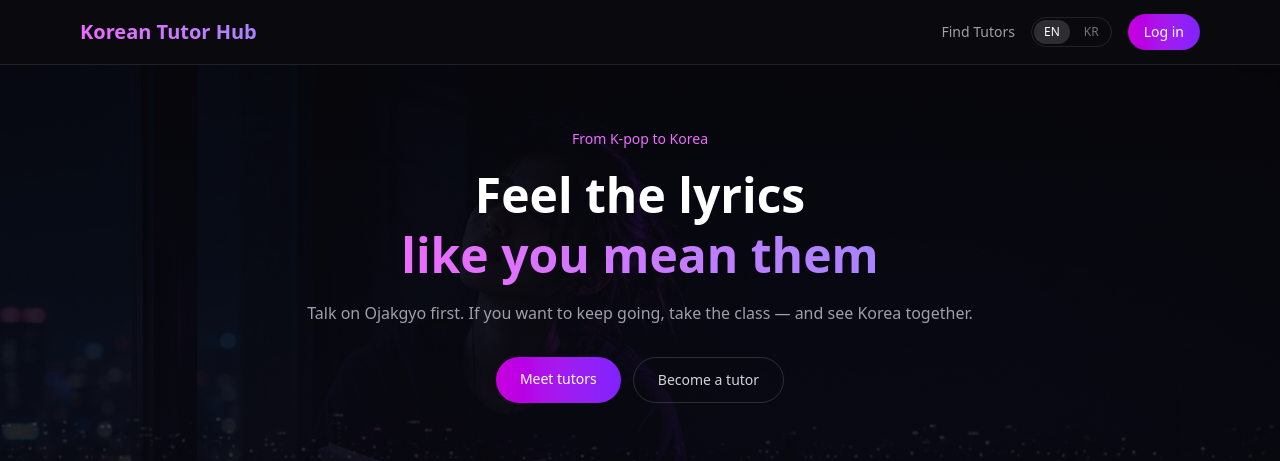
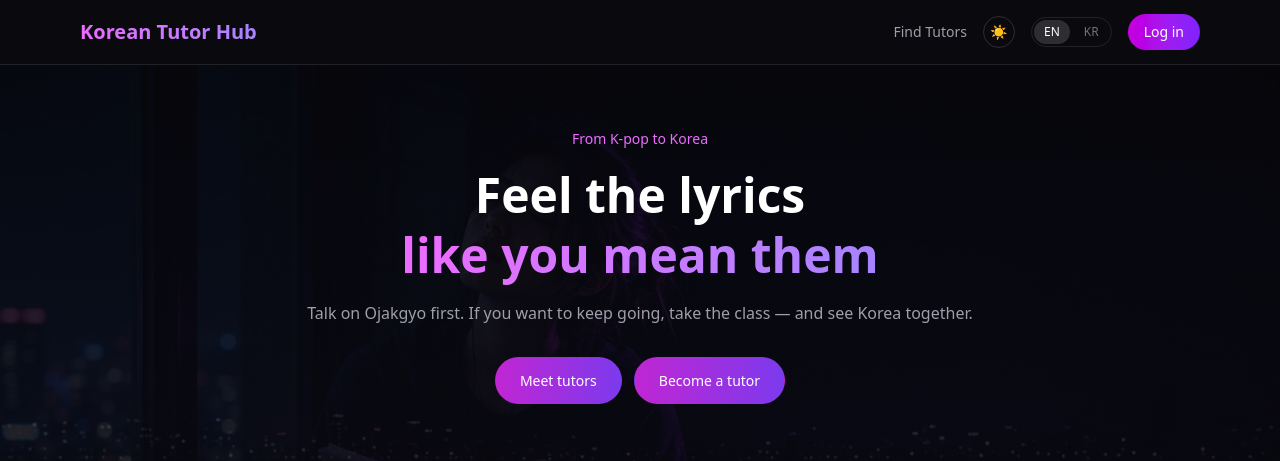
Before and after one commit to zz1877zz-cloud/korean-tutor-hub, a Next.js app: page /en in a window 1280 px wide. Shown: the top 461 px of the page. Built offline with nearby package versions, Linux system fonts and the light colour scheme; no server answers; the database is empty.

Commit message:
Light theme: lavender surfaces, shared CTA, light form fields

```diff
--- a/src/app/[locale]/page.tsx
+++ b/src/app/[locale]/page.tsx
@@ -22,7 +22,7 @@ export default async function HomePage({
 
   return (
     <div className="relative">
-      <div className="pointer-events-none absolute inset-0 overflow-hidden">
+      <div className="hero-stage pointer-events-none absolute inset-0 overflow-hidden">
         <img
           src="/hero-lyrics-wide.jpg"
           alt=""
@@ -55,7 +55,7 @@ export default async function HomePage({
           <h1 className="text-4xl md:text-5xl font-bold text-white mb-4 leading-tight">
             {ko ? "좋아하는 가사를" : "Feel the lyrics"}
             <br />
-            <span className="bg-gradient-to-r from-fuchsia-400 to-violet-400 bg-clip-text text-transparent">
+            <span className="hero-accent bg-gradient-to-r from-fuchsia-400 to-violet-400 bg-clip-text text-transparent">
               {ko ? "진심으로 느껴보세요" : "like you mean them"}
             </span>
           </h1>
@@ -65,16 +65,10 @@ export default async function HomePage({
               : "Talk on Ojakgyo first. If you want to keep going, take the class — and see Korea together."}
           </p>
           <div className="flex flex-wrap gap-3 justify-center">
-            <Link
-              href="/tutors"
-              className="rounded-full bg-gradient-to-r from-fuchsia-600 to-violet-600 px-6 py-3 text-sm font-medium text-white"
-            >
+            <Link href="/tutors" className="cta-btn">
               {ko ? "튜터 보러 가기" : "Meet tutors"}
             </Link>
-            <Link
-              href="/apply-tutor"
-              className="rounded-full border border-white/15 px-6 py-3 text-sm text-zinc-300 hover:text-white"
-            >
+            <Link href="/apply-tutor" className="cta-btn">
               {ko ? "튜터로 합류" : "Become a tutor"}
             </Link>
           </div>
--- a/src/app/globals.css
+++ b/src/app/globals.css
@@ -14,3 +14,108 @@
 .hero-animate {
   animation: hero-in 0.8s ease-out forwards;
 }
+
+html[data-theme="light"] {
+  color-scheme: light;
+}
+
+html[data-theme="light"] body {
+  background: #efe6f6 !important;
+  color: #1c1430 !important;
+}
+
+html[data-theme="light"] .site-header,
+html[data-theme="light"] .site-footer {
+  background: #efe6f6 !important;
+  border-color: rgba(167, 139, 250, 0.28) !important;
+}
+
+html[data-theme="light"] .text-white,
+html[data-theme="light"] .text-zinc-100 {
+  color: #2a1848 !important;
+}
+
+html[data-theme="light"] .text-zinc-200,
+html[data-theme="light"] .text-zinc-300 {
+  color: #4a3570 !important;
+}
+
+html[data-theme="light"] .text-zinc-400,
+html[data-theme="light"] .text-zinc-500,
+html[data-theme="light"] .text-zinc-600 {
+  color: #7a6b96 !important;
+}
+
+html[data-theme="light"] .bg-black\/30,
+html[data-theme="light"] .bg-white\/5,
+html[data-theme="light"] .bg-white\/10 {
+  background-color: rgba(255, 255, 255, 0.78) !important;
+}
+
+html[data-theme="light"] .border-white\/10,
+html[data-theme="light"] .border-white\/15 {
+  border-color: rgba(167, 139, 250, 0.28) !important;
+}
+
+html[data-theme="light"] .hero-stage * {
+  display: none !important;
+}
+
+html[data-theme="light"] .brand-mark,
+html[data-theme="light"] .hero-accent {
+  background-image: linear-gradient(to right, #c026d3, #6d28d9) !important;
+  -webkit-background-clip: text !important;
+  background-clip: text !important;
+  color: transparent !important;
+  -webkit-text-fill-color: transparent !important;
+}
+
+html[data-theme="light"] input,
+html[data-theme="light"] select,
+html[data-theme="light"] textarea {
+  background: #ffffff !important;
+  color: #2a1848 !important;
+  border-color: rgba(167, 139, 250, 0.35) !important;
+}
+
+html[data-theme="light"] input::placeholder,
+html[data-theme="light"] textarea::placeholder {
+  color: #9a8bb8 !important;
+}
+
+html[data-theme="light"] .bg-\[\#0a0a0f\] {
+  background-color: #ffffff !important;
+}
+
+html[data-theme="light"] button.bg-gradient-to-r,
+html[data-theme="light"] a.bg-gradient-to-r,
+html[data-theme="light"] .from-fuchsia-600 {
+  background-image: none !important;
+  background-color: #ddd6fe !important;
+  color: #2a1848 !important;
+  -webkit-text-fill-color: #2a1848 !important;
+}
+
+.cta-btn {
+  display: inline-flex;
+  align-items: center;
+  justify-content: center;
+  border-radius: 9999px;
+  padding: 0.75rem 1.5rem;
+  font-size: 0.875rem;
+  font-weight: 500;
+}
+
+html[data-theme="dark"] .cta-btn,
+html:not([data-theme="light"]) .cta-btn {
+  background-image: linear-gradient(to right, #c026d3, #7c3aed);
+  color: #fff;
+  border: 1px solid transparent;
+}
+
+html[data-theme="light"] .cta-btn {
+  background: transparent;
+  color: #4a3570 !important;
+  -webkit-text-fill-color: #4a3570 !important;
+  border: 1px solid rgba(167, 139, 250, 0.45);
+}
--- a/src/app/layout.tsx
+++ b/src/app/layout.tsx
@@ -55,7 +55,14 @@ export default function RootLayout({
   children: React.ReactNode
 }>) {
   return (
-    <html lang="ko" suppressHydrationWarning>
+    <html lang="ko" data-theme="dark" suppressHydrationWarning>
+      <head>
+        <script
+          dangerouslySetInnerHTML={{
+            __html: `(function(){try{var t=localStorage.getItem("kth-theme");document.documentElement.setAttribute("data-theme",t==="light"?"light":"dark");}catch(e){}})();`,
+          }}
+        />
+      </head>
       <body
         className={`${geistSans.variable} ${geistMono.variable} antialiased bg-[#0a0a0f] text-zinc-100`}
       >
--- a/src/components/Footer.tsx
+++ b/src/components/Footer.tsx
@@ -2,7 +2,7 @@ import { Link } from "@/i18n/navigation"
 
 export default function Footer() {
   return (
-    <footer className="border-t border-white/10 bg-[#0a0a0f] mt-auto">
+    <footer className="site-footer border-t border-white/10 bg-[#0a0a0f] mt-auto">
       <div className="max-w-6xl mx-auto px-4 py-10">
         <p className="text-sm text-zinc-400 leading-relaxed max-w-2xl">
           Korean Tutor Hub는 K-pop과 한국 유학을 꿈꾸는 해외 학습자가
--- a/src/components/Header.tsx
+++ b/src/components/Header.tsx
@@ -5,6 +5,7 @@ import { createClient } from "@/lib/supabase/client"
 import { ensureProfile } from "@/lib/supabase/ensure-profile"
 import { useLocale, useTranslations } from "next-intl"
 import { Link, usePathname, useRouter } from "@/i18n/navigation"
+import ThemeToggle from "@/components/ThemeToggle"
 
 export default function Header() {
   const t = useTranslations("common")
@@ -76,11 +77,11 @@ export default function Header() {
   const mobileLinkClass = "block text-zinc-300"
 
   return (
-    <header className="border-b border-white/10 bg-[#0a0a0f]/90 backdrop-blur sticky top-0 z-50">
+    <header className="site-header border-b border-white/10 bg-[#0a0a0f]/90 backdrop-blur sticky top-0 z-50">
       <div className="max-w-6xl mx-auto px-4 h-16 flex items-center justify-between">
         <Link
           href="/"
-          className="text-xl font-bold bg-gradient-to-r from-fuchsia-400 to-violet-400 bg-clip-text text-transparent"
+          className="brand-mark text-xl font-bold bg-gradient-to-r from-fuchsia-400 to-violet-400 bg-clip-text text-transparent"
         >
           {t("appName")}
         </Link>
@@ -133,6 +134,8 @@ export default function Header() {
               {t("admin")}
             </a>
           )}
+
+          <ThemeToggle />
 
           <div className="flex items-center gap-1 text-xs border border-white/10 rounded-full p-0.5">
             <button
@@ -192,7 +195,7 @@ export default function Header() {
       </div>
 
       {menuOpen && (
-        <div className="md:hidden border-t border-white/10 bg-[#0a0a0f] px-4 py-4 space-y-1">
+        <div className="site-header md:hidden border-t border-white/10 bg-[#0a0a0f] px-4 py-4 space-y-1">
           <Link
             href="/tutors"
             onClick={() => setMenuOpen(false)}
@@ -278,6 +281,7 @@ export default function Header() {
           )}
 
           <div className="flex gap-2 pt-3">
+            <ThemeToggle />
             <button
               type="button"
               onClick={() => switchLocale("en")}
--- a/src/components/Providers.tsx
+++ b/src/components/Providers.tsx
@@ -2,21 +2,14 @@
 
 import { QueryClient, QueryClientProvider } from "@tanstack/react-query"
 import { useState } from "react"
+import ThemeProvider from "@/components/ThemeProvider"
 
 export default function Providers({ children }: { children: React.ReactNode }) {
-  const [queryClient] = useState(
-    () =>
-      new QueryClient({
-        defaultOptions: {
-          queries: {
-            staleTime: 60 * 1000,
-            refetchOnWindowFocus: false,
-          },
-        },
-      })
-  )
+  const [client] = useState(() => new QueryClient())
 
   return (
-    <QueryClientProvider client={queryClient}>{children}</QueryClientProvider>
+    <ThemeProvider>
+      <QueryClientProvider client={client}>{children}</QueryClientProvider>
+    </ThemeProvider>
   )
 }
--- /dev/null
+++ b/src/components/ThemeProvider.tsx
@@ -0,0 +1,38 @@
+"use client"
+
+import { createContext, useContext, useEffect, useState } from "react"
+
+type Theme = "dark" | "light"
+
+const ThemeContext = createContext<{
+  theme: Theme
+  toggle: () => void
+}>({ theme: "dark", toggle: () => {} })
+
+export function useTheme() {
+  return useContext(ThemeContext)
+}
+
+export default function ThemeProvider({ children }: { children: React.ReactNode }) {
+  const [theme, setTheme] = useState<Theme>("dark")
+
+  useEffect(() => {
+    const saved = window.localStorage.getItem("kth-theme")
+    const next: Theme = saved === "light" ? "light" : "dark"
+    setTheme(next)
+    document.documentElement.dataset.theme = next
+  }, [])
+
+  function toggle() {
+    const next: Theme = theme === "dark" ? "light" : "dark"
+    setTheme(next)
+    document.documentElement.dataset.theme = next
+    window.localStorage.setItem("kth-theme", next)
+  }
+
+  return (
+    <ThemeContext.Provider value={{ theme, toggle }}>
+      {children}
+    </ThemeContext.Provider>
+  )
+}
--- /dev/null
+++ b/src/components/ThemeToggle.tsx
@@ -0,0 +1,33 @@
+"use client"
+
+import { useEffect, useState } from "react"
+
+export default function ThemeToggle() {
+  const [theme, setTheme] = useState<"dark" | "light">("dark")
+
+  useEffect(() => {
+    const saved = window.localStorage.getItem("kth-theme")
+    const next = saved === "light" ? "light" : "dark"
+    setTheme(next)
+    document.documentElement.setAttribute("data-theme", next)
+  }, [])
+
+  function toggle() {
+    const next = theme === "dark" ? "light" : "dark"
+    setTheme(next)
+    document.documentElement.setAttribute("data-theme", next)
+    window.localStorage.setItem("kth-theme", next)
+  }
+
+  return (
+    <button
+      type="button"
+      onClick={toggle}
+      aria-label={theme === "dark" ? "라이트 모드" : "다크 모드"}
+      title={theme === "dark" ? "라이트 모드" : "다크 모드"}
+      className="h-8 w-8 rounded-full border border-white/15 text-zinc-300 hover:text-white text-sm"
+    >
+      {theme === "dark" ? "☀" : "☾"}
+    </button>
+  )
+}
```
